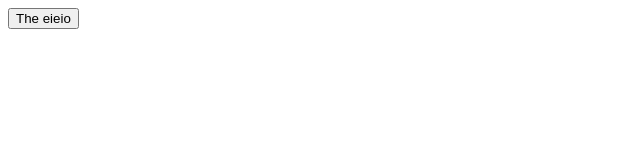
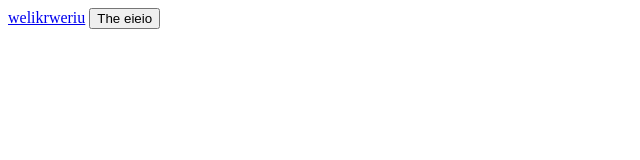
Before and after one commit to HVHS-TECH/11dtec-programming-project-part-1-yuviBLAHBLAH, a plain HTML site: page index.html in a window 1280 px wide. Shown: the whole page, without its empty margins (0-640 px from the left). Drawn offline with Linux system fonts and the light colour scheme.

Commit message:
Jun 6, 2025, 2:53 AM

```diff
--- a/index.html
+++ b/index.html
@@ -5,6 +5,7 @@
 </head>
 <body>
     <div class="column">
+        <a href="eieio.html">welikrweriu</a>
         <button onclick="location.href='eieio.html'">The eieio</button>
 </body>
 </html>
```
